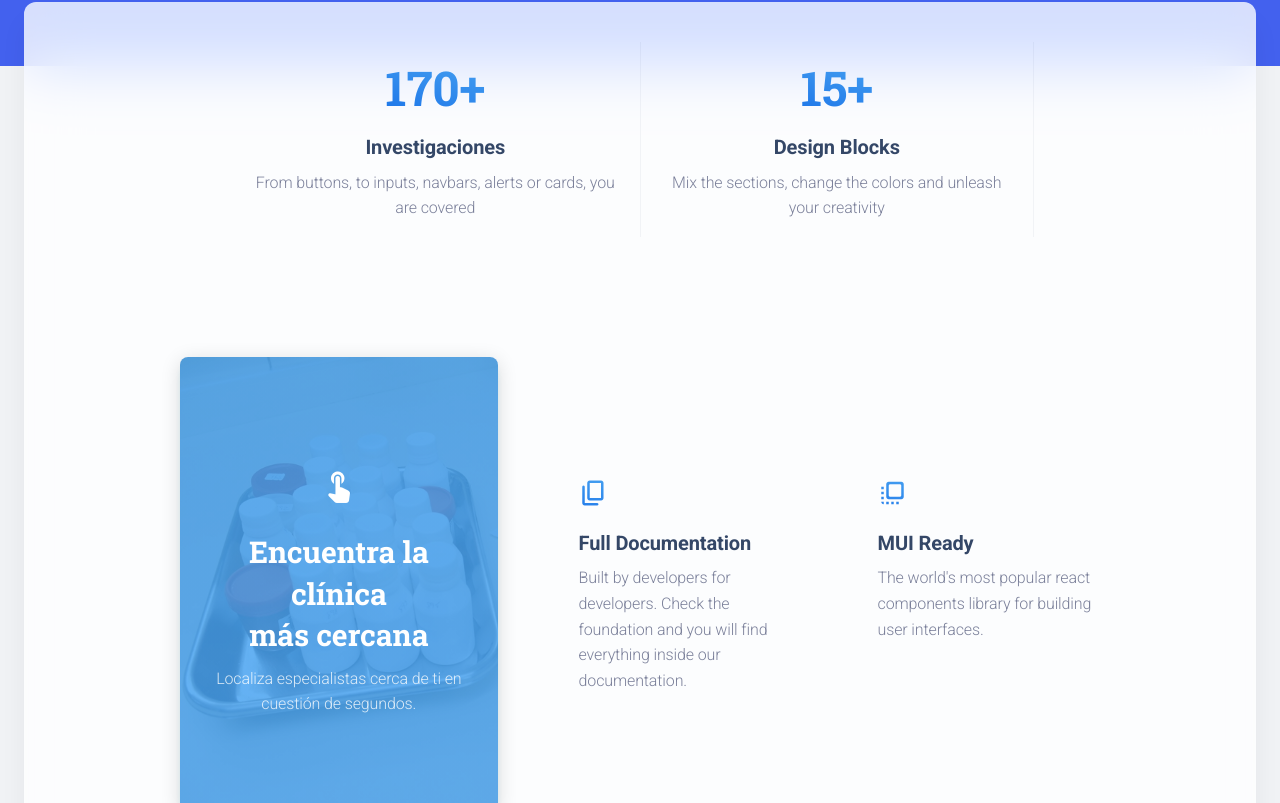
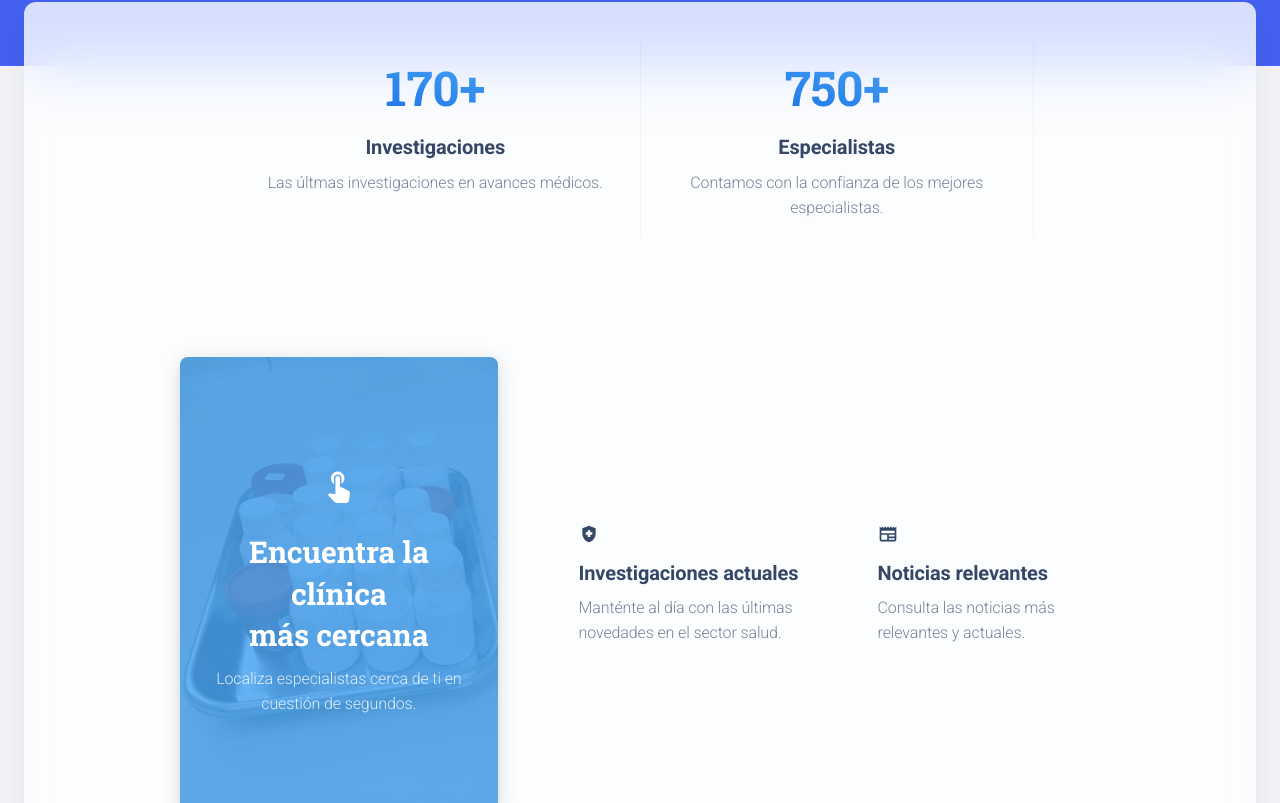
Before and after one commit to Agles-Av/chaqutonsito, a React (Create React App) app: page /presentation in a window 1280 px wide. Shown: the part 534-1337 px from the top of the page. Built offline with nearby package versions, Linux system fonts and the light colour scheme.

Commit message:
PDF viewer

```diff
--- a/package.json
+++ b/package.json
@@ -33,6 +33,7 @@
     "flatpickr": "4.6.13",
     "gapi-script": "^1.2.0",
     "leaflet": "^1.9.4",
+    "pdfjs-dist": "^4.2.67",
     "prop-types": "15.8.1",
     "react": "18.2.0",
     "react-copy-to-clipboard": "5.1.0",
@@ -41,6 +42,7 @@
     "react-flatpickr": "3.10.13",
     "react-google-login": "^5.2.2",
     "react-leaflet": "^4.2.1",
+    "react-pdf": "^8.0.2",
     "react-router-dom": "6.10.0",
     "react-scripts": "5.0.1",
     "react-syntax-highlighter": "15.5.0",
--- a/src/pages/Presentation/index.js
+++ b/src/pages/Presentation/index.js
@@ -20,7 +20,9 @@ import routes from "routes";
 
 function Presentation() {
   //ocultar la ruta de sign-in
-  const filteredRoutes = routes.filter((route) => route.route !== "/pages/authentication/sign-in");
+  const filteredRoutes = routes.filter(
+    (route) => route.route !== "/pages/authentication/sign-in" && route.route !== "/pdf-viewer"
+  );
   return (
     <>
       <DefaultNavbar
@@ -66,8 +68,7 @@ function Presentation() {
               px={{ xs: 6, lg: 12 }}
               mt={1}
             >
-              Free & Open Source Web UI Kit built over ReactJS &amp; MUI. Join over 1.6 million
-              developers around the world.
+              Accede a servicios de salud confiables y cercanos. ¡Tu bienestar es nuestra prioridad!
             </MKTypography>
           </Grid>
         </Container>
--- a/src/pages/Presentation/sections/Counters.js
+++ b/src/pages/Presentation/sections/Counters.js
@@ -34,16 +34,16 @@ function Counters() {
               count={170}
               suffix="+"
               title="Investigaciones"
-              description="From buttons, to inputs, navbars, alerts or cards, you are covered"
+              description="Las últmas investigaciones en avances médicos."
             />
           </Grid>
           <Grid item xs={12} md={6} display="flex">
             <Divider orientation="vertical" sx={{ display: { xs: "none", md: "block" }, mx: 0 }} />
             <DefaultCounterCard
-              count={15}
+              count={750}
               suffix="+"
-              title="Design Blocks"
-              description="Mix the sections, change the colors and unleash your creativity"
+              title="Especialistas"
+              description="Contamos con la confianza de los mejores especialistas."
             />
             <Divider orientation="vertical" sx={{ display: { xs: "none", md: "block" }, ml: 0 }} />
           </Grid>
--- a/src/pages/Presentation/sections/Information.js
+++ b/src/pages/Presentation/sections/Information.js
@@ -26,9 +26,12 @@ import RotatingCardFront from "examples/Cards/RotatingCard/RotatingCardFront";
 import RotatingCardBack from "examples/Cards/RotatingCard/RotatingCardBack";
 import DefaultInfoCard from "examples/Cards/InfoCards/DefaultInfoCard";
 
+import HealthAndSafetyIcon from "@mui/icons-material/HealthAndSafety";
+import NewspaperIcon from "@mui/icons-material/Newspaper";
+
 // Images
 import bgFront from "assets/images/pexels-pixabay-207601.jpg";
-import bgBack from "assets/images/rotating-card-bg-back.jpeg";
+import bgBack from "assets/images/pexels-karolina-grabowska-4021775.jpg";
 
 function Information() {
   return (
@@ -51,12 +54,12 @@ function Information() {
               />
               <RotatingCardBack
                 image={bgBack}
-                title="Discover More"
-                description="You will save a lot of time going from prototyping to full-functional code because all elements are implemented."
+                title="Descubre especialistas"
+                description="Encuentra expertos locales de confianza para cualquier servicio cerca de tu hogar."
                 action={{
                   type: "internal",
-                  route: "/sections/page-sections/page-headers",
-                  label: "start with header",
+                  route: "/pages/landing-pages/map",
+                  label: "Buscar especialista",
                 }}
               />
             </RotatingCard>
@@ -65,17 +68,16 @@ function Information() {
             <Grid container spacing={3}>
               <Grid item xs={12} md={6}>
                 <DefaultInfoCard
-                  icon="content_copy"
-                  title="Full Documentation"
-                  description="Built by developers for developers. Check the foundation and you will find
-                    everything inside our documentation."
+                  icon={<HealthAndSafetyIcon fontSize="2rem" />}
+                  title="Investigaciones actuales"
+                  description="Manténte al día con las últimas novedades en el sector salud."
                 />
               </Grid>
               <Grid item xs={12} md={6}>
                 <DefaultInfoCard
-                  icon="flip_to_front"
-                  title="MUI Ready"
-                  description="The world's most popular react components library for building user interfaces."
+                  icon={<NewspaperIcon fontSize="2rem" />}
+                  title="Noticias relevantes"
+                  description="Consulta las noticias más relevantes y actuales."
                 />
               </Grid>
             </Grid>
--- /dev/null
+++ b/src/pages/Presentation/sections/PDFRender.js
@@ -0,0 +1,55 @@
+import DefaultNavbar from "examples/Navbars/DefaultNavbar";
+import React from "react";
+import routes from "routes";
+import { Card } from "@mui/material";
+import MKBox from "components/MKBox";
+
+function Test() {
+  const filteredRoutes = routes.filter(
+    (route) => route.route !== "/pages/authentication/sign-in" && route.route !== "/pdf-viewer"
+  );
+
+  const url = "https://archivos.juridicas.unam.mx/www/bjv/libros/10/4842/3.pdf";
+
+  return (
+    <>
+      <DefaultNavbar
+        routes={filteredRoutes}
+        action={{
+          type: "external",
+          route: "/pages/authentication/sign-in",
+          label: "Iniciar sesión",
+          color: "info",
+        }}
+        sticky
+      />
+      <MKBox
+        minHeight="30vh"
+        width="100%"
+        sx={{
+          backgroundSize: "cover",
+          backgroundPosition: "top",
+          display: "grid",
+          backgroundColor: "#4361ee",
+          placeItems: "center",
+        }}
+      ></MKBox>
+      <Card
+        sx={{
+          p: 2,
+          mx: { xs: 2, lg: 3 },
+          mt: -8,
+          mb: 4,
+          backgroundColor: ({ palette: { white }, functions: { rgba } }) => rgba(white.main, 0.8),
+          backdropFilter: "saturate(200%) blur(30px)",
+          boxShadow: ({ boxShadows: { xxl } }) => xxl,
+        }}
+      >
+        <div>
+          <iframe src={url} width="100%" height="800px" />
+        </div>
+      </Card>
+    </>
+  );
+}
+export default Test;
--- a/src/pages/Presentation/sections/data/designBlocksData.js
+++ b/src/pages/Presentation/sections/data/designBlocksData.js
@@ -19,13 +19,13 @@ const imagesPrefix =
 export default [
   {
     title: "Salud mental",
-    description: "A selection of 45 page sections that fit perfectly in any combination",
+    description: "Explora los últimos avances, estudios y consejos de expertos en salud mental.",
     items: [
       {
         image: `${imagesPrefix}/headers.jpg`,
         name: "Page Headers",
         count: 10,
-        route: "/sections/page-sections/page-headers",
+        route: "/pdf-viewer",
       },
       {
         image: `${imagesPrefix}/features.jpg`,
@@ -97,7 +97,7 @@ export default [
   },
   {
     title: "Avances médicos",
-    description: "30+ components that will help go through the pages",
+    description: "Manténte informado sobre los avances médicos más recientes y prometedores.",
     items: [
       {
         image: `${imagesPrefix}/navbars.jpg`,
@@ -121,7 +121,7 @@ export default [
   },
   {
     title: "Investigación científica",
-    description: "50+ elements that you need for text manipulation and insertion",
+    description: "Explora las últimas tendencias y descubrimientos en investigación científica.",
     items: [
       {
         image: `${imagesPrefix}/newsletters.jpg`,
@@ -149,7 +149,7 @@ export default [
   },
   {
     title: "Salud pública",
-    description: "20+ Fully coded components that popup from different places of the screen",
+    description: "Prevención, bienestar y seguridad para todos.",
     items: [
       {
         image: `${imagesPrefix}/alerts.jpg`,
--- a/src/routes.js
+++ b/src/routes.js
@@ -2,12 +2,13 @@ import SignIn from "layouts/pages/authentication/sign-in";
 import LocalHospitalIcon from "@mui/icons-material/LocalHospital";
 import FolderIcon from "@mui/icons-material/Folder";
 import Map from "layouts/pages/landing-pages/map";
+import PDFRender from "pages/Presentation/sections/PDFRender";
 
 const routes = [
   {
     name: "Informes clínicos",
     icon: <FolderIcon />,
-    href: "https://www.github.com/creativetimofficial/material-kit-react",
+    href: "/reportes",
   },
   {
     name: "Sign In",
@@ -21,6 +22,12 @@ const routes = [
     route: "/pages/landing-pages/map",
     component: <Map />,
   },
+  {
+    name: "test",
+    route: "/pdf-viewer",
+    component: <PDFRender />,
+    hidden: true,
+  },
 ];
 
 export default routes;
```
Also changed, not shown: src/index.js (+0 -15 lines), src/pages/Presentation/sections/DesignBlocks.js (+2 -18 lines), src/assets/images/pexels-karolina-grabowska-4021775.jpg (added), 1 other file (tests, documents, lock files or other folders).
